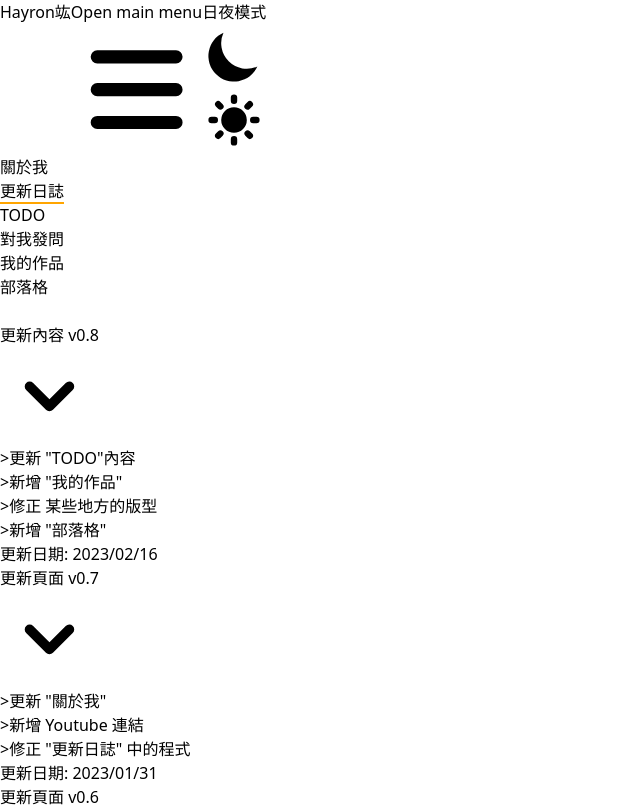
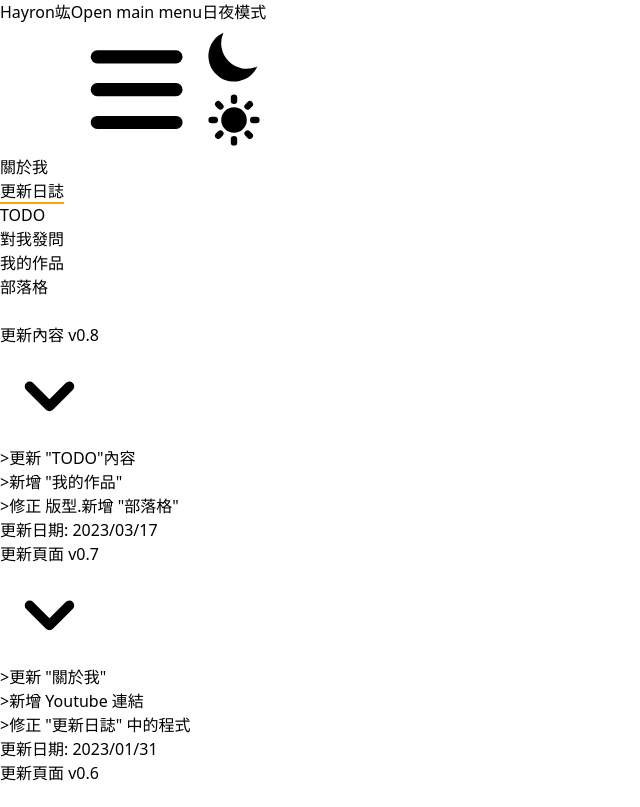
Before and after one commit to DJHayron/MyWebsite, a Vue app: page /log in a window 1280 px wide. Shown: the top 807 px of the page, without its empty margins (0-640 px from the left). Built offline with nearby package versions, Linux system fonts and the light colour scheme.

Commit message:
v0.8 新增 '部落格'

```diff
--- a/src/components/BlogCard.vue
+++ b/src/components/BlogCard.vue
@@ -1,9 +1,8 @@
 <template>
-    <div id="blog-card">
-        <div class="block w-full h-[20vh] p-6 bg-white border border-gray-200 rounded-lg shadow dark:bg-gray-800 dark:border-gray-900">
-            <div class="mb-2 text-xl font-bold tracking-tight text-gray-900 dark:text-white">{{ data.title }}</div>
-            <p class="text-xl font-normal text-gray-700 dark:text-gray-400">{{ data.latestUpdateDate }}</p>
-        </div>
+    <div id="blog-card" class="relative block w-full h-[25vh]  mb-5 p-6 bg-white border border-gray-200 rounded-lg shadow dark:bg-gray-800 dark:border-gray-900">
+        <div class="mb-2 text-2xl font-bold tracking-tight text-gray-900 dark:text-white">{{ data.title }}</div>
+        <span>{{ data.mainContent }}</span>
+        <p class="text-sm font-normal text-gray-700 dark:text-gray-400">最後更新時間:{{ data.latestUpdateDate }}</p>
     </div>
 </template>
 
@@ -13,7 +12,6 @@ export default {
     props: {
         data: {
             title: String,
-            coverImage: Image,
             latestUpdateDate: String,
             mainContent: String
         }
--- a/src/views/MyBlog.vue
+++ b/src/views/MyBlog.vue
@@ -1,6 +1,6 @@
 <template>
     <div class="relative md:top-20 top-16 w-full h-full flex flex-col items-center py-6">
-        <div class="md:w-4/5 w-1/2 h-full grid lg:grid-cols-4 md:grid-cols-2 grid-cols-1 gap-4">
+        <div class="w-4/5 h-full">
             <BlogCard v-for="(item, key) in data" :key="key" :data="item"></BlogCard>
         </div>
     </div>
@@ -18,15 +18,13 @@ export default {
             data: [
                 {
                     title: "test1",
-                    coverImage: Image,
                     latestUpdateDate: "YYYY/MM/DD",
                     mainContent: `<h1>Test</h1>`
                 },
                 {
                     title: "test2",
-                    coverImage: Image,
                     latestUpdateDate: "YYYY/MM/DD",
-                    mainContent: `<h1>Test</h1>`
+                    mainContent: `<h2>Test</h2>`
                 }
             ]
         }
--- a/src/views/UpdateLog.vue
+++ b/src/views/UpdateLog.vue
@@ -11,7 +11,7 @@
             <div id="body" :class="[item.isOpen ? '' : 'hidden']">
                 <div class="p-5 font-normal border rounded-b-xl border-gray-200 dark:border-gray-900 dark:bg-gray-700">
                     <ul>
-                        <li v-for="(things, key) in item.body.split('.')" :key="key"><p class="mb-2">>{{ things }}</p></li>
+                        <li v-for="(things, key) in item.body" :key="key"><p class="mb-2">>{{ things }}</p></li>
                     </ul>
                     <p class="mb-2">更新日期: {{ item.date }}</p>
                 </div>
@@ -27,56 +27,56 @@ export default {
             updateLog: [
                 {
                     head: '更新內容',
-                    body: '更新 "TODO"內容.新增 "我的作品".修正 某些地方的版型.新增 "部落格"',
+                    body: ['更新 "TODO"內容', '新增 "我的作品"', '修正 版型.新增 "部落格"'],
                     version: 'v0.8',
-                    date: '2023/02/16',
+                    date: '2023/03/17',
                     isOpen: false
                 },
                 {
                     head: '更新頁面',
-                    body: '更新 "關於我".新增 Youtube 連結.修正 "更新日誌" 中的程式',
+                    body: ['更新 "關於我"', '新增 Youtube 連結', '修正 "更新日誌" 中的程式'],
                     version: 'v0.7',
                     date: '2023/01/31',
                     isOpen: false
                 },
                 {
                     head: '更新頁面',
-                    body: '匯入 font-awesome-icon 套件.更新 "主頁".修正 一些小錯誤',
+                    body: ['匯入 font-awesome-icon 套件', '更新 "主頁"', '修正 一些小錯誤'],
                     version: 'v0.6',
                     date: '2023/01/30',
                     isOpen: false
                 },
                 {
                     head: '學習後端技能',
-                    body: '使用 python flask api 做為後端.比較 fetch、axios request的差異.學習 CORS 後端.使用 sqlite3 用來保存資料 練習 SQL 語法.新增 "對我發問" 發問功能.修改 "更新日誌" 日期格式',
+                    body: ['使用 python flask api 做為後端', '比較 fetch、axios request的差異', '學習 CORS 後端', '使用 sqlite3 用來保存資料 練習 SQL 語法', '新增 "對我發問" 發問功能', '修改 "更新日誌" 日期格式'],
                     version: 'v0.5',
                     date: '2023/01/26',
                     isOpen: false
                 },
                 {
                     head: '新增頁面',
-                    body: '新增 "對我發問".在某處埋下了一顆彩蛋',
+                    body: ['新增 "對我發問"', '在某處埋下了一顆彩蛋'],
                     version: 'v0.4',
                     date: '2023/01/24~25',
                     isOpen: false
                 },
                 {
                     head: '新增頁面',
-                    body: '新增 "TODO".微調 "更新日誌" 版型.微調 navbar 版型',
+                    body: ['新增 "TODO"', '微調 "更新日誌" 版型', '微調 navbar 版型'],
                     version: 'v0.3',
                     date: '2023/01/23',
                     isOpen: false
                 },
                 {
                     head: '新增頁面',
-                    body: '新增 "更新日誌"',
+                    body: ['新增 "更新日誌"'],
                     version: 'v0.2',
                     date: '2023/01/22',
                     isOpen: false
                 },
                 {
                     head: '環境建構',
-                    body: '建立 vite.使用 tailwind css framework.使用 vue-router 做 SPA.新增 navbar.新增 夜間模式',
+                    body: ['建立 vite', '使用 tailwind css framework', '使用 vue-router 做 SPA', '新增 navbar', '新增 夜間模式'],
                     version: 'v0.1',
                     date: '2023/1/21',
                     isOpen: false
```
Also changed, not shown: 1 other file (tests, documents, lock files or other folders).
